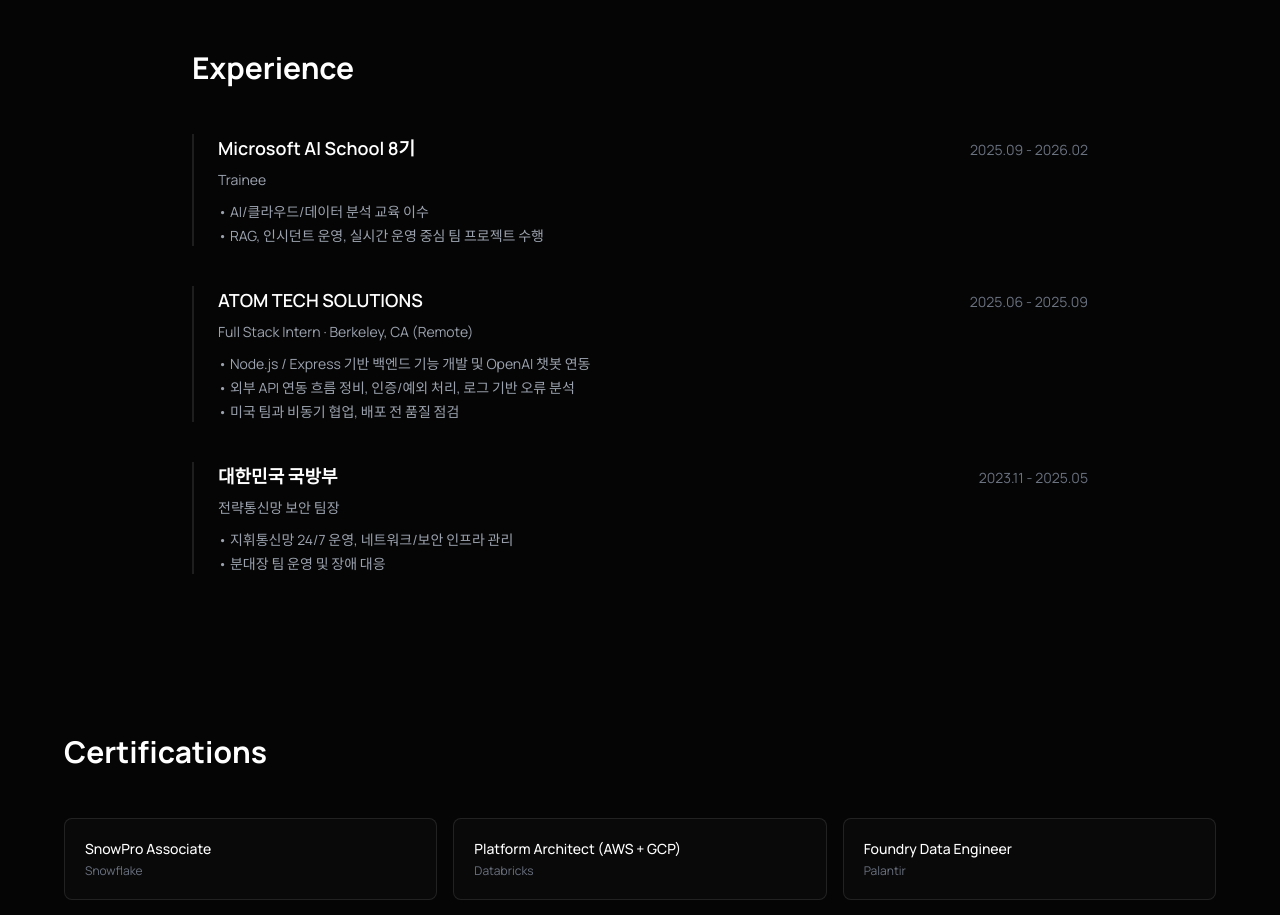
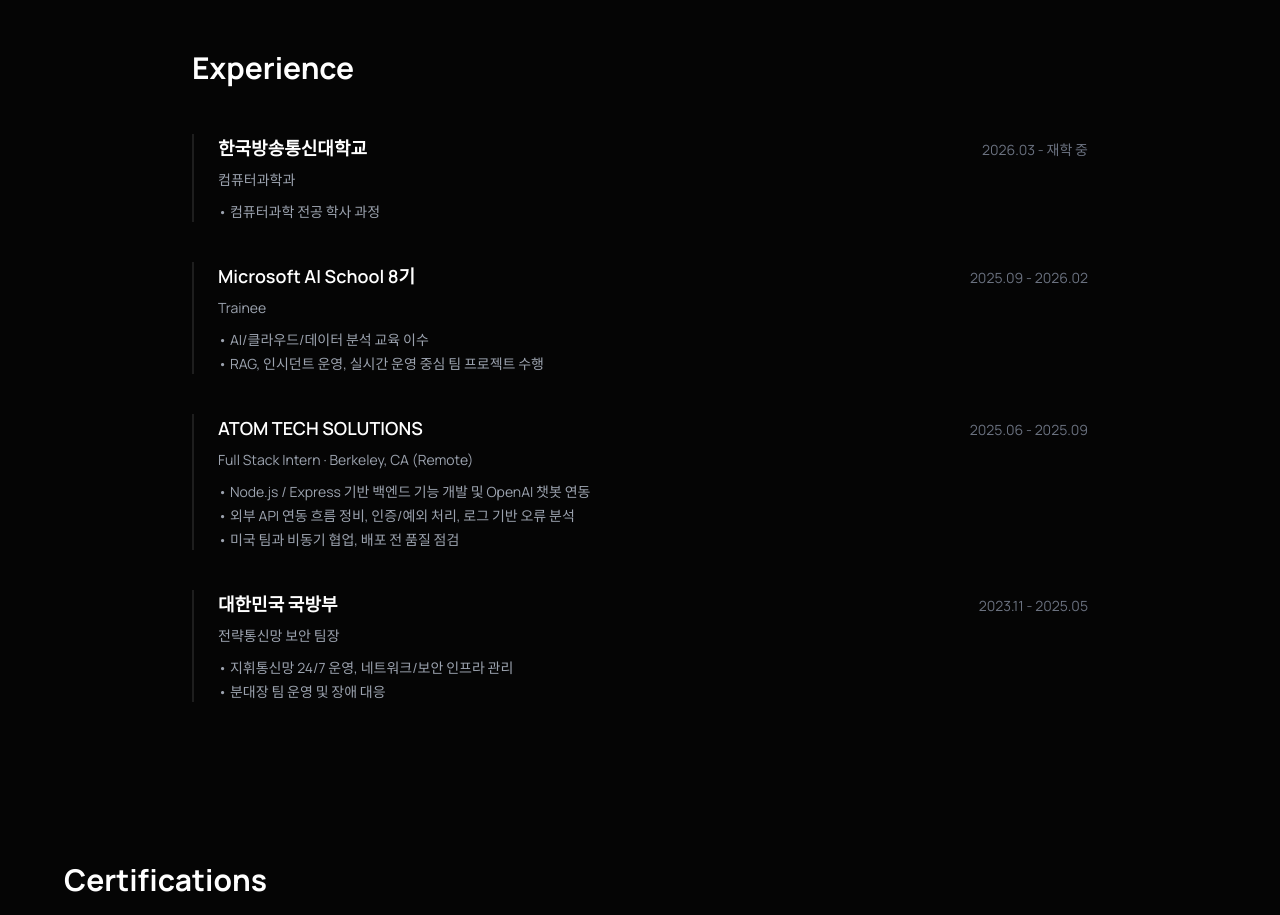
Before and after one commit to KIM3310/doeon-kim-portfolio, a React (Vite) app: page / in a window 1280 px wide. Shown: the part 3720-4635 px from the top of the page. Built offline with nearby package versions, Linux system fonts and the light colour scheme.

Commit message:
feat: add 한국방송통신대 컴퓨터과학과 to experience

```diff
--- a/constants.ts
+++ b/constants.ts
@@ -237,6 +237,12 @@ export const SKILLS: SkillCategory[] = [
 
 export const EXPERIENCE: Experience[] = [
   {
+    company: '한국방송통신대학교',
+    role: '컴퓨터과학과',
+    period: '2026.03 - 재학 중',
+    description: ['컴퓨터과학 전공 학사 과정'],
+  },
+  {
     company: 'Microsoft AI School 8기',
     role: 'Trainee',
     period: '2025.09 - 2026.02',
```
